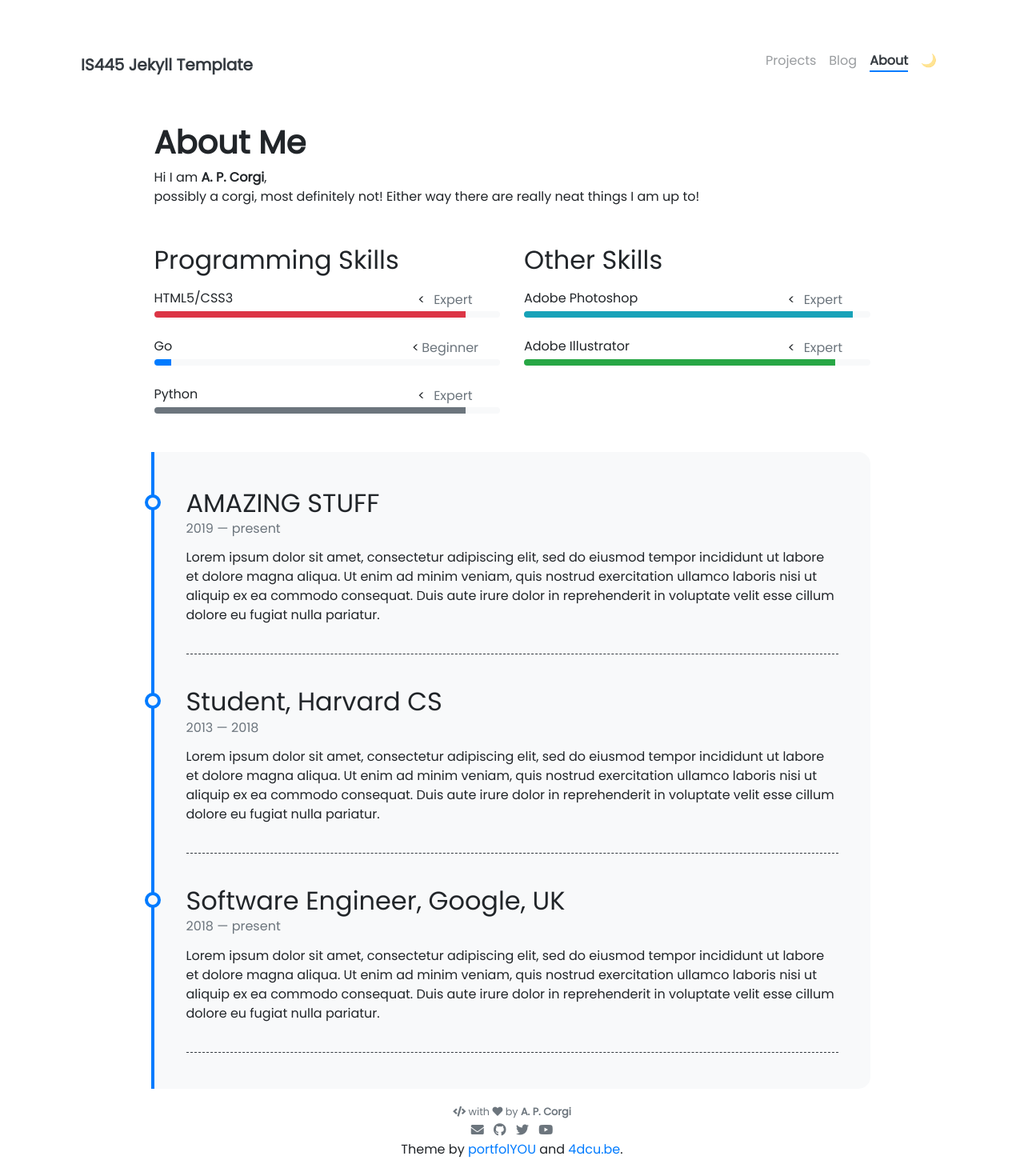
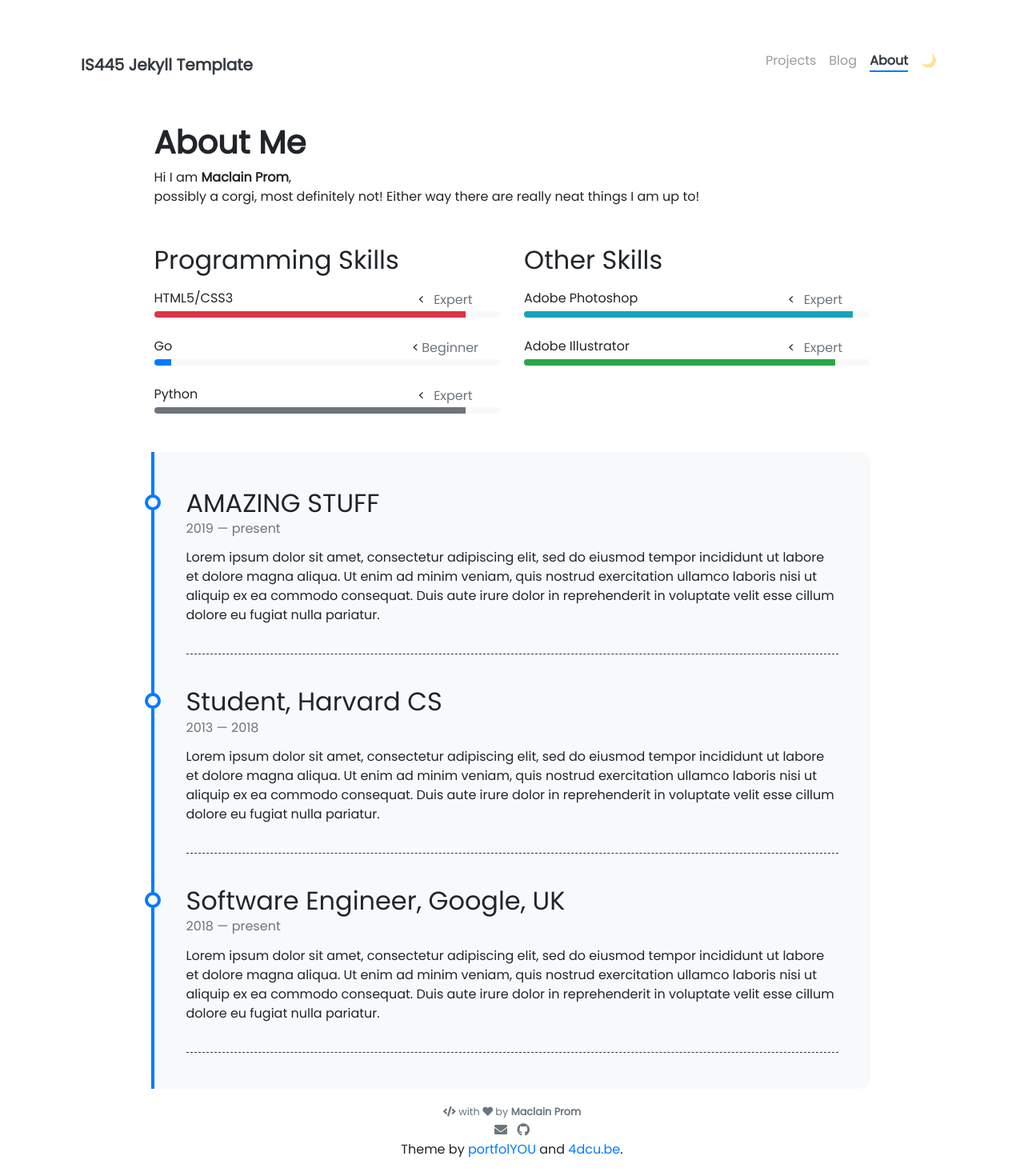
Before and after one commit to mtprom/mtprom.github.io, a Jekyll site: the page built from pages/about.md, in a window 1280 px wide. Shown: the whole page at 80% size. Built offline with Jekyll 4.4.1, drawn with Linux system fonts in a browser that asks for light colours; nearby versions of some CDN libraries.

Commit message:
Commit hw5 jupyter notebook as well as test config edits

```diff
--- a/_config.yml
+++ b/_config.yml
@@ -34,13 +34,13 @@ nav_exclude:                                            # The following paths ar
 
 ### Author Info ###
 author:
-  name              : A. P. Corgi
-  image             : https://media.tenor.com/8RcIoWTKYR4AAAAe/scuze-corgi.png
+  name              : Maclain Prom
+  image             : https://preview.redd.it/t3pfje0l4fp51.png
 #  behance           : your_username
 # dribbble          : your_username
-  email             : username@domain.com
+  email             : macprom@icloud.com
 #  facebook          : your_username
-  github            : jnaiman # JPN
+  github            : mtprom # JPN
 # gitlab            : your_username
 # instagram         : your_username
 # kaggle            : your_username
@@ -51,9 +51,9 @@ author:
 # stackoverflow     : your_user_id
 # tumblr            : your_username.tumblr.com
 #  twitch            : your_username
-  twitter           : your_username
+#  twitter           : your_username
 #  vimeo             : your_username
-  youtube           : your_channel_name
+# youtube           : your_channel_name
 # keybase           : your_username
 
 
```
Also changed, not shown: 1 other file.
